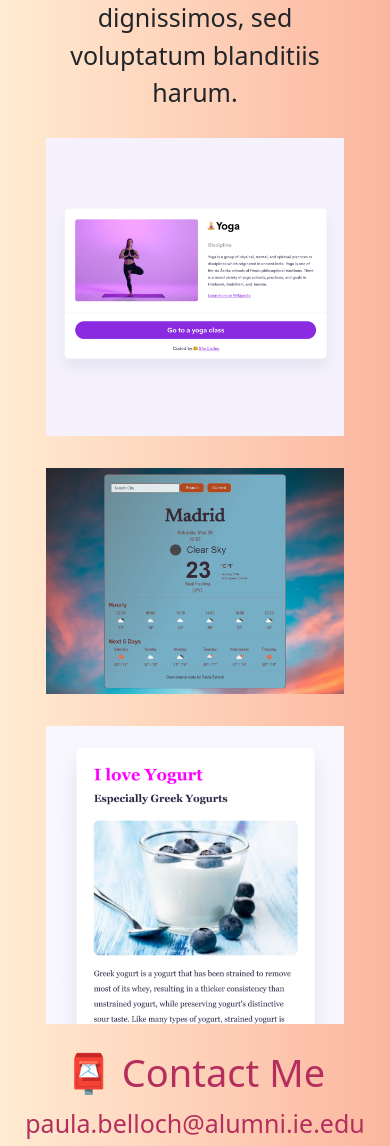
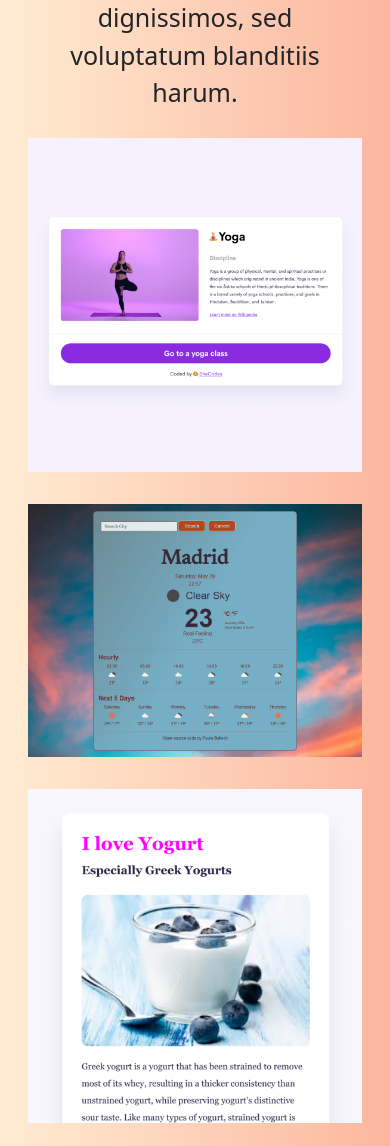
Before and after one commit to Pabelara/SheCodes-Responsive-Project, a plain HTML site: page about.html in a window 390 px wide. Shown: the part 540-1686 px from the top of the page. Drawn offline with nearby package versions, Linux system fonts and the light colour scheme.

Commit message:
Fixed Issues with Navbar & About Page Images

```diff
--- a/about.html
+++ b/about.html
@@ -23,7 +23,7 @@
     <link href="styles.css" rel="stylesheet" type="text/css" />
   </head>
   <body>
-    <nav class="navbar navbar-expand-lg navbar-color fixed-top">
+    <nav class="navbar navbar-expand-lg navbar-color fixed-top navbar-dark">
       <div class="container-fluid">
         <a class="navbar-brand" href="#">Paula Belloch</a>
         <button
--- a/styles.css
+++ b/styles.css
@@ -142,31 +142,31 @@ button {
   border: 1px solid #ffe9cf;
 }
 .about-yoga {
-  max-width: 500px;
   display: flex;
   justify-content: space-between;
   margin-top: 40px;
   margin-bottom: 40px;
   background-color: var(--tertiary-color);
   border: 1px solid #ffe9cf;
+  width: 100%;
 }
 .about-weather {
-  max-width: 500px;
   display: flex;
   justify-content: space-between;
   margin-top: 40px;
   margin-bottom: 40px;
   background-color: var(--tertiary-color);
   border: 1px solid #ffe9cf;
+  width: 100%;
 }
 .about-yogurt {
-  max-width: 500px;
   display: flex;
   justify-content: space-between;
   margin-top: 40px;
   margin-bottom: 40px;
   background-color: var(--tertiary-color);
   border: 1px solid #ffe9cf;
+  width: 100%;
 }
 @media (max-width: 768px) {
   #photo {
@@ -213,10 +213,10 @@ button {
   .about-yoga,
   .about-weather,
   .about-yogurt {
-    max-width: 330px;
     background-color: transparent;
     margin: 0 auto;
     border: none;
+    width: 100%;
   }
   .home-button {
     margin-bottom: 10px;
```
Also changed, not shown: index.html (+1 -1 lines).
